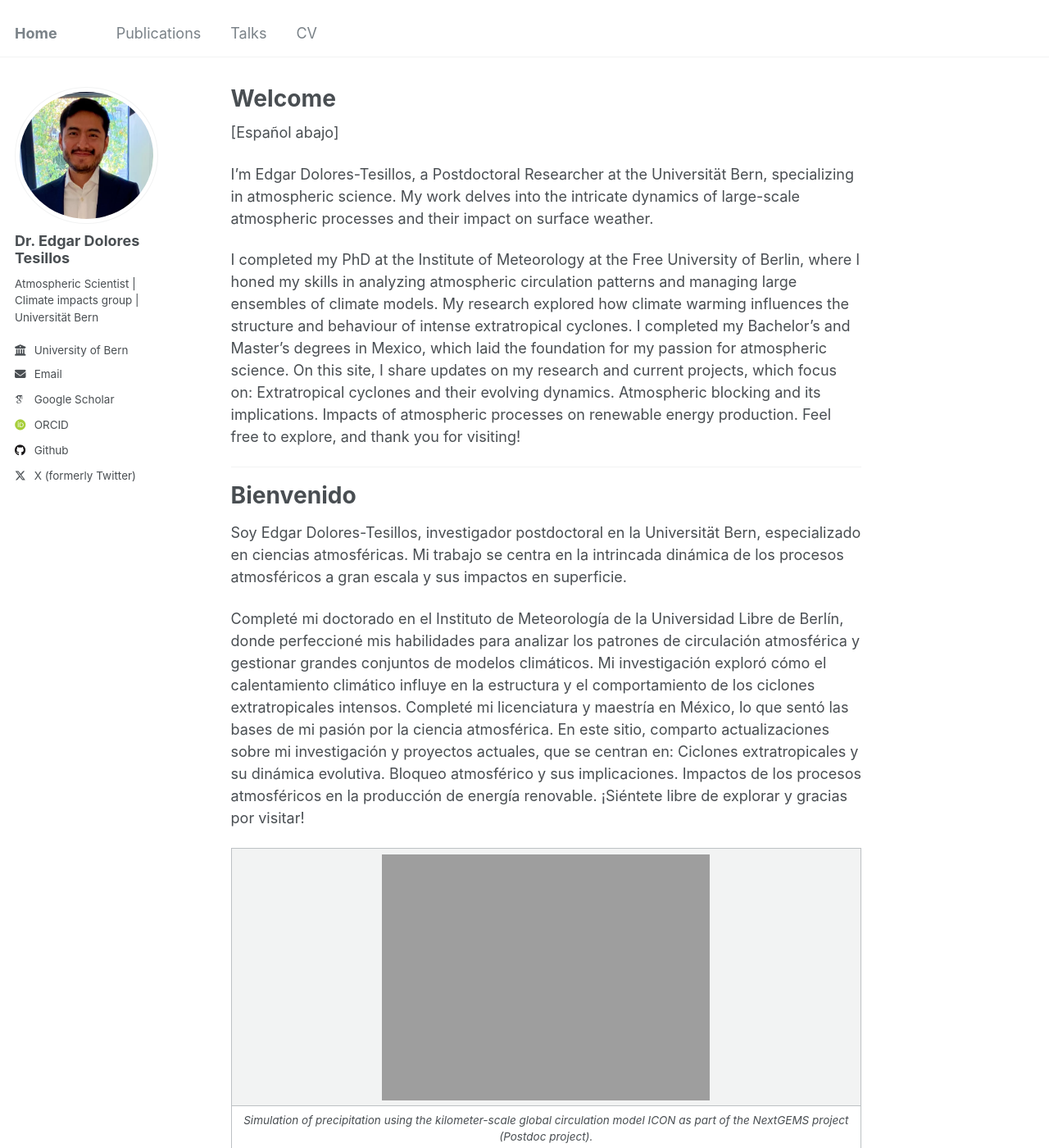
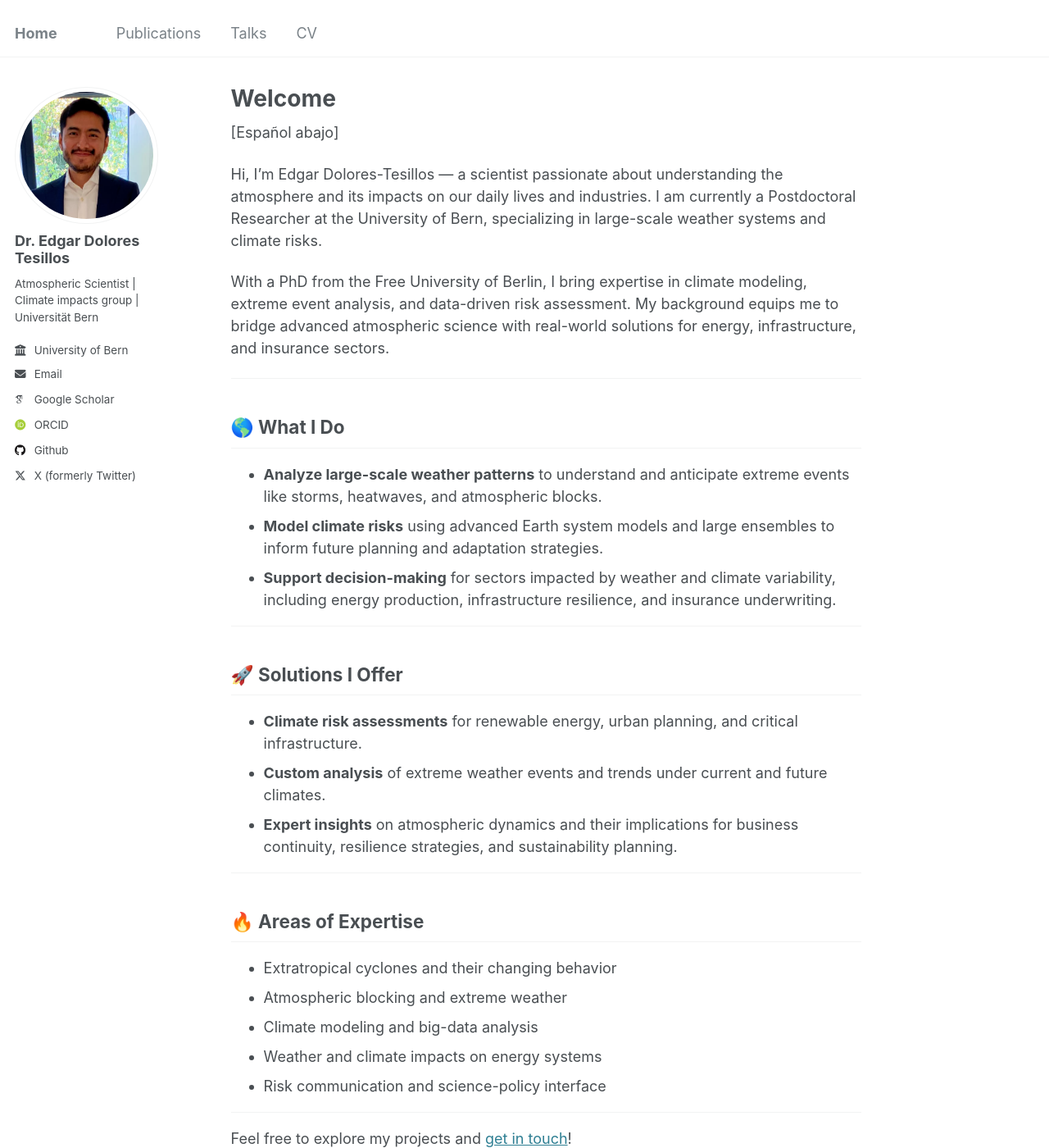
Before and after one commit to edgardotes/edgardotes.github.io, a Jekyll site: the page built from _pages/about.md, in a window 1280 px wide and 1400 px high. Shown: the whole window at 82% size. Built offline with Jekyll 4.4.1, drawn with Linux system fonts in a browser that asks for light colours; some web fonts are replaced; some of the changed text lies outside the part shown.

Commit message:
Update about.md

```diff
--- a/_pages/about.md
+++ b/_pages/about.md
@@ -9,26 +9,78 @@ redirect_from:
 
 [Español abajo]
 
-I’m Edgar Dolores-Tesillos, a Postdoctoral Researcher at the Universität Bern, specializing in atmospheric science. My work delves into the intricate dynamics of large-scale atmospheric processes and their impact on surface weather.
+Hi, I'm Edgar Dolores-Tesillos — a scientist passionate about understanding the atmosphere and its impacts on our daily lives and industries. I am currently a Postdoctoral Researcher at the University of Bern, specializing in large-scale weather systems and climate risks.
 
-I completed my PhD at the Institute of Meteorology at the Free University of Berlin, where I honed my skills in analyzing atmospheric circulation patterns and managing large ensembles of climate models. My research explored how climate warming influences the structure and behaviour of intense extratropical cyclones.
-I completed my Bachelor's and Master's degrees in Mexico, which laid the foundation for my passion for atmospheric science.
-On this site, I share updates on my research and current projects, which focus on:
-Extratropical cyclones and their evolving dynamics.
-Atmospheric blocking and its implications.
-Impacts of atmospheric processes on renewable energy production.
-Feel free to explore, and thank you for visiting!
+With a PhD from the Free University of Berlin, I bring expertise in climate modeling, extreme event analysis, and data-driven risk assessment. My background equips me to bridge advanced atmospheric science with real-world solutions for energy, infrastructure, and insurance sectors.
 
 ---
+
+## 🌎 What I Do
+
+- **Analyze large-scale weather patterns** to understand and anticipate extreme events like storms, heatwaves, and atmospheric blocks.
+- **Model climate risks** using advanced Earth system models and large ensembles to inform future planning and adaptation strategies.
+- **Support decision-making** for sectors impacted by weather and climate variability, including energy production, infrastructure resilience, and insurance underwriting.
+
+---
+
+## 🚀 Solutions I Offer
+
+- **Climate risk assessments** for renewable energy, urban planning, and critical infrastructure.
+- **Custom analysis** of extreme weather events and trends under current and future climates.
+- **Expert insights** on atmospheric dynamics and their implications for business continuity, resilience strategies, and sustainability planning.
+
+---
+
+## 🔥 Areas of Expertise
+
+- Extratropical cyclones and their changing behavior
+- Atmospheric blocking and extreme weather
+- Climate modeling and big-data analysis
+- Weather and climate impacts on energy systems
+- Risk communication and science-policy interface
+
+---
+
+Feel free to explore my projects and [get in touch](mailto:your@email.com)!
+
+---
+
 # Bienvenido
 
-Soy Edgar Dolores-Tesillos, investigador postdoctoral en la Universität Bern, especializado en ciencias atmosféricas. Mi trabajo se centra en la intrincada dinámica de los procesos atmosféricos a gran escala y sus impactos en superficie.
+Hola, soy Edgar Dolores-Tesillos, científico especializado en el estudio de la atmósfera y sus impactos en la vida cotidiana y los sectores productivos. Actualmente soy investigador postdoctoral en la Universidad de Berna, enfocado en sistemas meteorológicos de gran escala y riesgos climáticos.
 
-Completé mi doctorado en el Instituto de Meteorología de la Universidad Libre de Berlín, donde perfeccioné mis habilidades para analizar los patrones de circulación atmosférica y gestionar grandes conjuntos de modelos climáticos. Mi investigación exploró cómo el calentamiento climático influye en la estructura y el comportamiento de los ciclones extratropicales intensos.
-Completé mi licenciatura y maestría en México, lo que sentó las bases de mi pasión por la ciencia atmosférica.
-En este sitio, comparto actualizaciones sobre mi investigación y proyectos actuales, que se centran en:
-Ciclones extratropicales y su dinámica evolutiva. Bloqueo atmosférico y sus implicaciones. Impactos de los procesos atmosféricos en la producción de energía renovable. ¡Siéntete libre de explorar y gracias por visitar!
+Con un doctorado por la Universidad Libre de Berlín, aporto experiencia en modelado climático, análisis de eventos extremos y evaluación de riesgos basada en datos. Mi formación me permite conectar la ciencia atmosférica avanzada con soluciones aplicadas para sectores como energía, infraestructura y seguros.
+
+---
+
+## 🌎 Qué hago
+
+- **Analizo patrones meteorológicos a gran escala** para comprender y anticipar eventos extremos como tormentas, olas de calor y bloqueos atmosféricos.
+- **Modelo riesgos climáticos** utilizando modelos avanzados y grandes conjuntos de simulaciones para apoyar la planeación y adaptación futura.
+- **Apoyo la toma de decisiones** en sectores impactados por la variabilidad climática, como la producción de energía, la resiliencia de infraestructura y el sector asegurador.
+
+---
+
+## 🚀 Soluciones que ofrezco
+
+- **Evaluaciones de riesgo climático** para energía renovable, planeación urbana e infraestructura crítica.
+- **Análisis personalizados** de eventos meteorológicos extremos y tendencias bajo climas presentes y futuros.
+- **Consultoría experta** en dinámica atmosférica y sus implicaciones para la continuidad operativa, la resiliencia y la planificación sostenible.
+
+---
+
+## 🔥 Áreas de especialidad
+
+- Ciclones extratropicales y su evolución
+- Bloqueo atmosférico y eventos extremos
+- Modelado climático y análisis de grandes datos
+- Impactos meteorológicos y climáticos en sistemas energéticos
+- Comunicación de riesgos y vinculación ciencia-política
+
+---
+
+¡Explora mis proyectos y [contáctame](edgar.dot.01@gmail.com)!
 
 |![](http://edgardotes.github.io/images/icon_sim.gif)|
 |:--:|
-| *Simulation of precipitation using the kilometer-scale global circulation model ICON as part of the NextGEMS project (Postdoc project).* |
+| *Simulation of precipitation using the kilometer-scale global circulation model ICON as part of the NextGEMS project.* |
```
